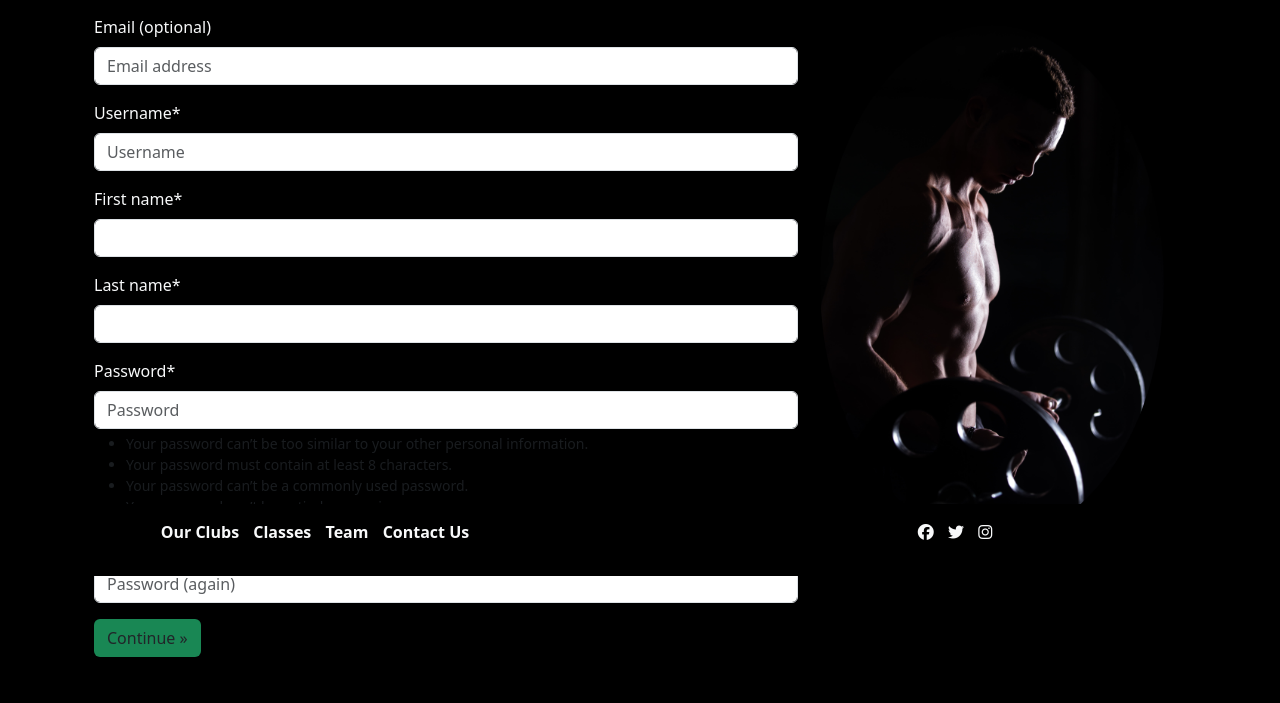
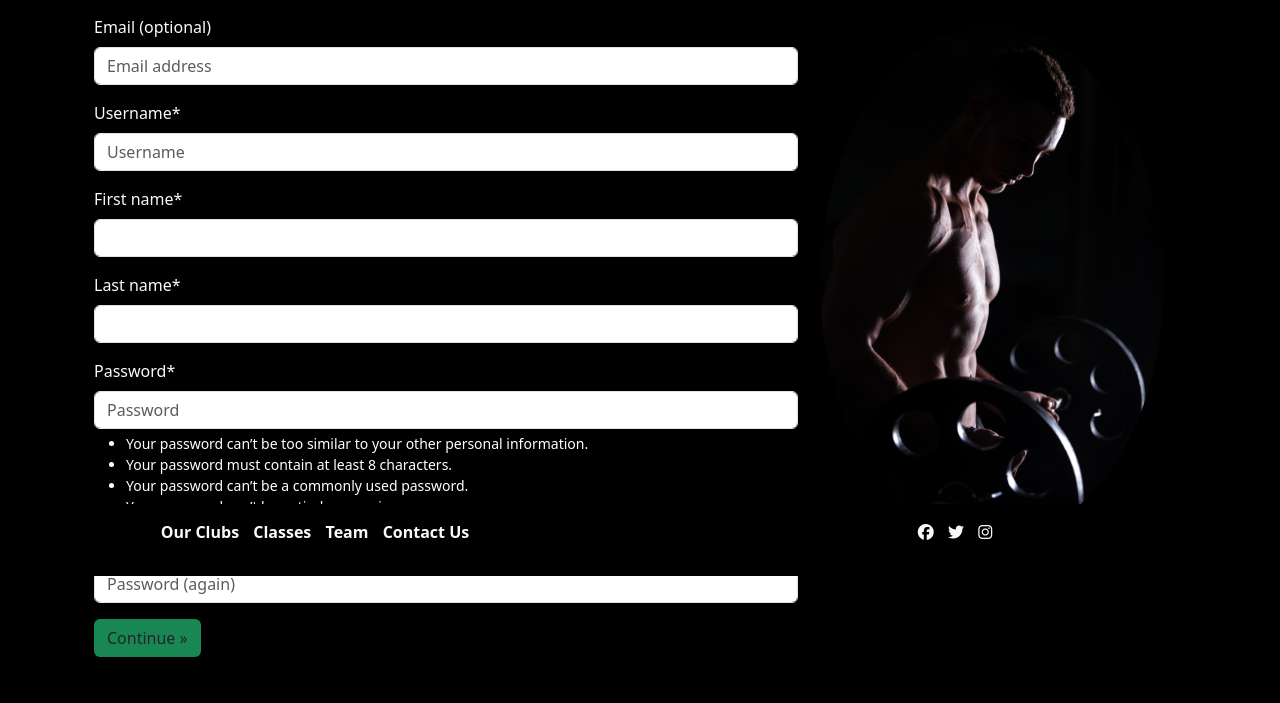
Before and after one commit to Karlsberg62/Forge-Fitness, a Django app: page /accounts/signup/ in a window 1280 px wide. Shown: the part 224-927 px from the top of the page. Before the commit the page ends 881 px from the top, so only its background shows below. Run offline with Django 4.2, Linux system fonts and the light colour scheme; parts of the project's set-up code (start-up, migrations or seed data) failed here and were passed over; some libraries are stand-ins or nearby versions.

Commit message:
Fix Register Footer & Password help text colour

```diff
--- a/static/css/style.css
+++ b/static/css/style.css
@@ -112,3 +112,7 @@ html, body {
     height: 300px;
     object-fit: cover;
 }
+
+#id_password1_helptext {
+    color: white !important;
+}
--- a/templates/account/signup.html
+++ b/templates/account/signup.html
@@ -18,9 +18,9 @@
         instead.
       {% endblocktrans %}</p>
     </div>
-    <div class="row">
-      <div class="col-md-8 mt-3 text-light mb-4">
-          <form class="signup" id="signup_form" method="post" action="{% url 'account_signup' %}">
+    <div class="row text-light">
+      <div class="col-md-8 mt-3 mb-4">
+          <form class="signup text-light" id="signup_form" method="post" action="{% url 'account_signup' %}">
             {% csrf_token %}
             {{ form|crispy }}
             {% if redirect_field_value %}
@@ -28,11 +28,16 @@
             {% endif %}
             <button class="right btn bg-blue2 bg-success" type="submit">{% trans "Continue" %} &raquo;</button>
           </form>
+      </div>
+        <div class="col-md-4 mt-3 register-pic shadow">
+          <img src="{% static 'media/images/weightlifting.jpg' %}" alt="Hero Image" class="img-fluid rounded-circle">
         </div>
-      <div class="col-md-4 mt-3 register-pic shadow">
-        <img src="{% static 'media/images/weightlifting.jpg' %}" alt="Hero Image" class="img-fluid rounded-circle">
-      </div>
     </div>
 </div>
 
+<div>
+  <br>
+  <br>
+</div>
+
 {% endblock %}
```
